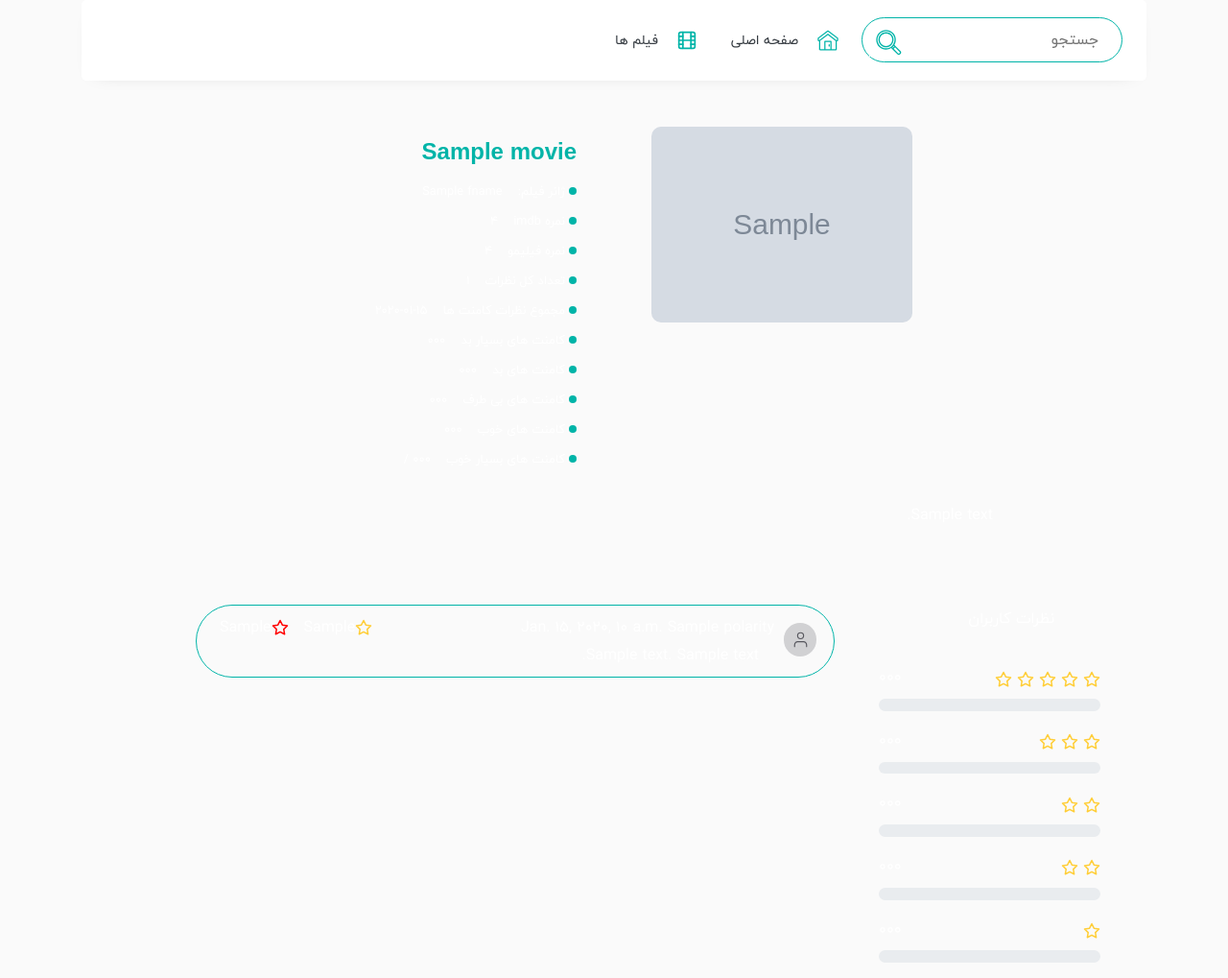
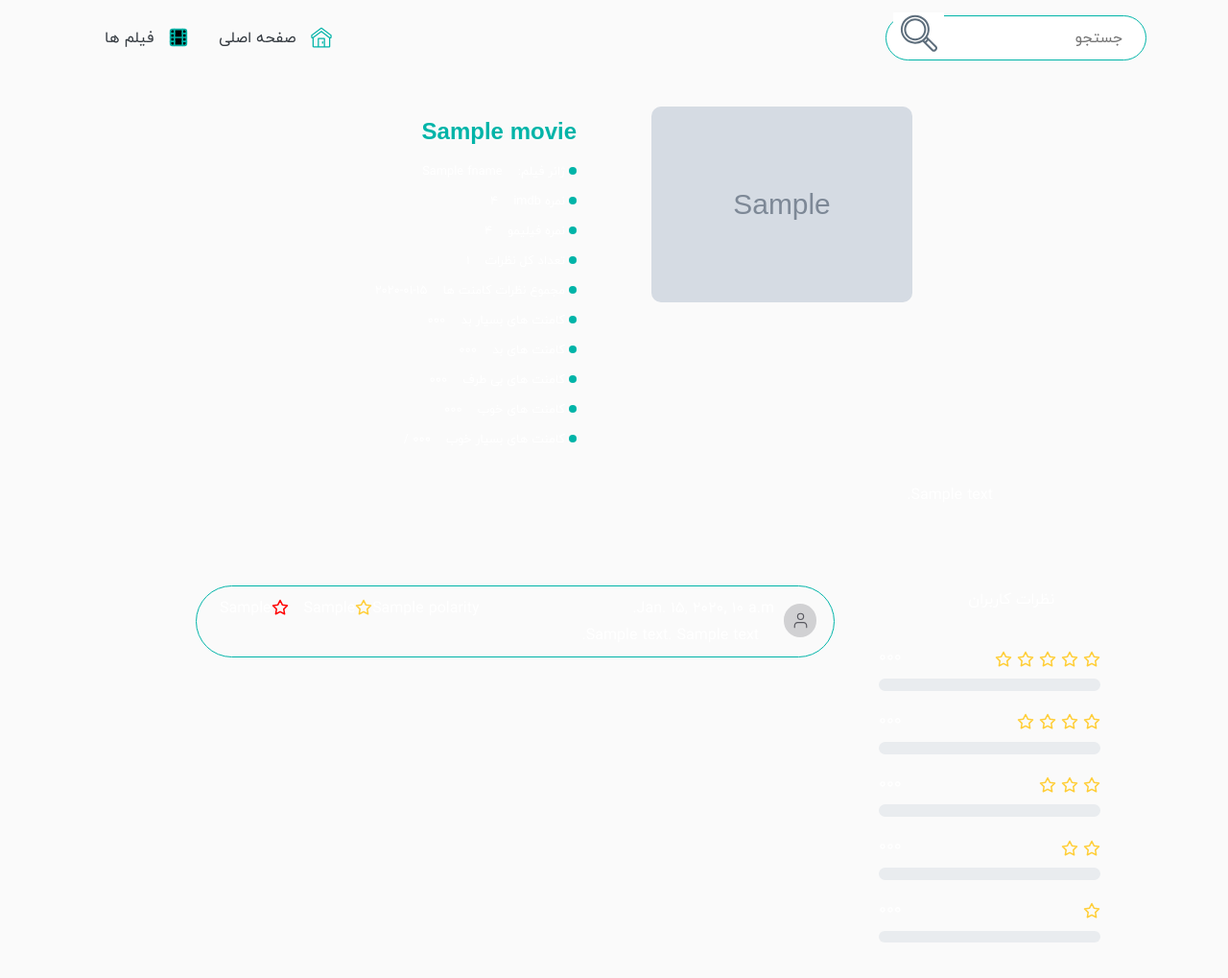
Before and after one commit to ruhollahmozafari/filimo_data_analyser, a Django app: template templates/movie_page.html in a window 1280 px wide. Shown: the whole page at 96% size. After the commit the page ends 982 px from the top, so only its background shows below. Run offline with Django 3.2, Linux system fonts and the light colour scheme; the template is opened without the code that fills it: most values are stand-ins (such as "Sample title", 1, 10 or a date in 2020); grey boxes marked "Sample" are stand-in pictures; data that the repository does not hold is empty; some libraries are stand-ins or nearby versions.

Commit message:
update in front

```diff
--- a/templates/movie_page.html
+++ b/templates/movie_page.html
@@ -25,23 +25,19 @@
 </head>
 
 <body>
-	<div class="container">
-		<nav class="navbar navbar-expand-lg ftco_navbar ftco-navbar-light" id="ftco-navbar">
-			<div class="container d-flex justify-content-between">
+    <nav>
+        <div class="container d-flex justify-content-between align-items-center mt-3">
             <form class="d-flex position-relative" action="{% url 'movie:search-results' %}" method="get">
                 <input class="py-2 px-4" style="width: 17rem; border: 1px solid #00B4A8; border-radius: 40px;" name = 'keywords' type="search" placeholder="جستجو" aria-label="Search">
                 <button class="position-absolute" style="bottom: .4rem; left: .5rem; background: #fff; border: none; color: #00B4A8;" type="submit">
-                        <svg width="28" height="28" viewBox="0 0 41 41" fill="none" xmlns="http://www.w3.org/2000/svg">
+                    <svg width="41" height="41" viewBox="0 0 41 41" fill="none" xmlns="http://www.w3.org/2000/svg">
                         <rect x="0.987793" y="0.751282" width="40" height="40" fill="white"/>
-                            <path fill-rule="evenodd" clip-rule="evenodd" d="M7.71911 25.8674C2.64229 20.7906 2.64229 12.5594 7.71911 7.4826C12.7959 2.40578 21.0271 2.40578 26.1039 7.4826C31.1807 12.5594 31.1807 20.7906 26.1039 25.8674C21.0271 30.9442 12.7959 30.9442 7.71911 25.8674ZM6.3049 6.06839C0.447033 11.9263 0.447033 21.4237 6.3049 27.2816C11.3106 32.2873 18.974 33.0155 24.753 29.4662L26.4574 31.1707L27.1646 31.8778L34.2356 38.9488C35.4072 40.1204 37.3067 40.1204 38.4783 38.9488L39.1854 38.2417C40.3569 37.0702 40.3569 35.1707 39.1854 33.9991L32.1143 26.928L31.4072 26.2209L29.7027 24.5164C33.252 18.7375 32.5238 11.0741 27.5181 6.06839C21.6602 0.210522 12.1628 0.210522 6.3049 6.06839ZM28.5264 26.1686C28.2122 26.552 27.8761 26.9236 27.5181 27.2816C27.1601 27.6396 26.7886 27.9757 26.4051 28.2899L27.1646 29.0493L29.2859 26.928L28.5264 26.1686ZM30.7001 28.3422L28.5788 30.4636L35.6498 37.5346C36.0404 37.9252 36.6735 37.9252 37.064 37.5346L37.7712 36.8275C38.1617 36.437 38.1617 35.8038 37.7712 35.4133L30.7001 28.3422ZM10.194 23.3925C6.48402 19.6825 6.48402 13.6675 10.194 9.95747C13.904 6.24749 19.9191 6.24749 23.629 9.95747C27.339 13.6675 27.339 19.6825 23.629 23.3925C19.9191 27.1025 13.904 27.1025 10.194 23.3925ZM8.77979 8.54326C4.28876 13.0343 4.28876 20.3157 8.77979 24.8067C13.2708 29.2977 20.5522 29.2977 25.0432 24.8067C29.5343 20.3157 29.5343 13.0343 25.0432 8.54326C20.5522 4.05223 13.2708 4.05223 8.77979 8.54326Z" fill="#00B4A8"/>
+                        <path fill-rule="evenodd" clip-rule="evenodd" d="M7.71911 25.8674C2.64229 20.7906 2.64229 12.5594 7.71911 7.4826C12.7959 2.40578 21.0271 2.40578 26.1039 7.4826C31.1807 12.5594 31.1807 20.7906 26.1039 25.8674C21.0271 30.9442 12.7959 30.9442 7.71911 25.8674ZM6.3049 6.06839C0.447033 11.9263 0.447033 21.4237 6.3049 27.2816C11.3106 32.2873 18.974 33.0155 24.753 29.4662L26.4574 31.1707L27.1646 31.8778L34.2356 38.9488C35.4072 40.1204 37.3067 40.1204 38.4783 38.9488L39.1854 38.2417C40.3569 37.0702 40.3569 35.1707 39.1854 33.9991L32.1143 26.928L31.4072 26.2209L29.7027 24.5164C33.252 18.7375 32.5238 11.0741 27.5181 6.06839C21.6602 0.210522 12.1628 0.210522 6.3049 6.06839ZM28.5264 26.1686C28.2122 26.552 27.8761 26.9236 27.5181 27.2816C27.1601 27.6396 26.7886 27.9757 26.4051 28.2899L27.1646 29.0493L29.2859 26.928L28.5264 26.1686ZM30.7001 28.3422L28.5788 30.4636L35.6498 37.5346C36.0404 37.9252 36.6735 37.9252 37.064 37.5346L37.7712 36.8275C38.1617 36.437 38.1617 35.8038 37.7712 35.4133L30.7001 28.3422ZM10.194 23.3925C6.48402 19.6825 6.48402 13.6675 10.194 9.95747C13.904 6.24749 19.9191 6.24749 23.629 9.95747C27.339 13.6675 27.339 19.6825 23.629 23.3925C19.9191 27.1025 13.904 27.1025 10.194 23.3925ZM8.77979 8.54326C4.28876 13.0343 4.28876 20.3157 8.77979 24.8067C13.2708 29.2977 20.5522 29.2977 25.0432 24.8067C29.5343 20.3157 29.5343 13.0343 25.0432 8.54326C20.5522 4.05223 13.2708 4.05223 8.77979 8.54326Z" fill="#5E6E7C"/>
                     </svg>
                 </button>
             </form>
-				<button class="navbar-toggler" type="button" data-toggle="collapse" data-target="#ftco-nav" aria-controls="ftco-nav" aria-expanded="false" aria-label="Toggle navigation">
-					<span class="fa fa-bars"></span> Menu
-				</button>
-				<div class="collapse navbar-collapse" id="ftco-nav">
-					<ul class="navbar-nav ml-auto mr-md-3">
+            <div>
+                <ul class="d-flex justify-content-end m-0">
                     <li class="nav-item active d-flex justify-content-center align-items-center px-2">
                         <svg width="22" height="22" viewBox="0 0 36 35" fill="none" xmlns="http://www.w3.org/2000/svg">
                             <path fill-rule="evenodd" clip-rule="evenodd" d="M19.2073 1.29021C18.4818 0.756781 17.4938 0.75678 16.7682 1.29021L1.11725 12.7971C0.721499 13.0881 0.487793 13.55 0.487793 14.0412L0.487797 17.6272C0.487798 18.4799 1.17912 19.1713 2.03191 19.1713H2.84073V33.0683C2.84073 33.9211 3.53206 34.6124 4.38485 34.6124H11.8113H12.2718H23.6496V34.6115C23.6675 34.6121 23.6856 34.6124 23.7037 34.6124H31.5907C32.4435 34.6124 33.1349 33.9211 33.1349 33.0683V19.1713H33.9437C34.7965 19.1713 35.4878 18.4799 35.4878 17.6271V14.0412C35.4878 13.55 35.2541 13.0881 34.8583 12.7971L19.2073 1.29021ZM22.1596 32.5536H13.816V20.2007H22.1596V32.5536ZM17.9878 2.94896L33.429 14.3016V17.1124H32.2381L18.6198 6.52046L17.9992 6.03775L17.3701 6.5095L3.23289 17.1124H2.54662L2.54662 14.3016L17.9878 2.94896ZM4.89956 18.436L17.9764 8.62832L31.076 18.8169V32.5536H24.2184V19.686C24.2184 18.8332 23.5271 18.1419 22.6743 18.1419H13.3013C12.4485 18.1419 11.7571 18.8332 11.7571 19.686V32.5536H4.89956V18.436ZM21.1406 25.1755C21.1406 24.595 20.6701 24.1245 20.0897 24.1245C19.5093 24.1245 19.0387 24.595 19.0387 25.1755V27.2774C19.0387 27.8578 19.5093 28.3283 20.0897 28.3283C20.6701 28.3283 21.1406 27.8578 21.1406 27.2774V25.1755Z" fill="#00B4A8"/>
@@ -49,7 +45,7 @@
                         <a href="/list/" class="nav-link text-dark">صفحه اصلی</a>
                     </li>
                     <li class="nav-item d-flex justify-content-start align-items-center px-2">
-                            <svg width="20" height="20" viewBox="0 0 24 24" fill="none" xmlns="http://www.w3.org/2000/svg">
+                        <svg width="20" height="20" viewBox="0 0 24 24" fill="black" xmlns="http://www.w3.org/2000/svg">
                             <path d="M19.82 2H4.18C2.97602 2 2 2.97602 2 4.18V19.82C2 21.024 2.97602 22 4.18 22H19.82C21.024 22 22 21.024 22 19.82V4.18C22 2.97602 21.024 2 19.82 2Z" stroke="#00B4A8" stroke-width="2" stroke-linecap="round" stroke-linejoin="round"/>
                             <path d="M7 2V22" stroke="#00B4A8" stroke-width="2" stroke-linecap="round" stroke-linejoin="round"/>
                             <path d="M17 2V22" stroke="#00B4A8" stroke-width="2" stroke-linecap="round" stroke-linejoin="round"/>
@@ -65,6 +61,7 @@
             </div>
         </div>
     </nav>
+	<div class="container">
 
       <div  class="d-flex justify-content-center py-4  mt-4" style="gap: 3rem;">
           <div class="col-4">
@@ -185,6 +182,9 @@
                             <svg width="18" height="18" viewBox="0 0 24 24" fill="none" xmlns="http://www.w3.org/2000/svg">
                                 <path d="M12 2L15.09 8.26L22 9.27L17 14.14L18.18 21.02L12 17.77L5.82 21.02L7 14.14L2 9.27L8.91 8.26L12 2Z" stroke="#FFCE38" stroke-width="2" stroke-linecap="round" stroke-linejoin="round"/>
                             </svg>
+                            <svg width="18" height="18" viewBox="0 0 24 24" fill="none" xmlns="http://www.w3.org/2000/svg">
+                                <path d="M12 2L15.09 8.26L22 9.27L17 14.14L18.18 21.02L12 17.77L5.82 21.02L7 14.14L2 9.27L8.91 8.26L12 2Z" stroke="#FFCE38" stroke-width="2" stroke-linecap="round" stroke-linejoin="round"/>
+                            </svg>
                         </div>
                         <p class="m-0">{{movie.number_good_comment}}</p>
                     </div>
@@ -195,6 +195,9 @@
                 <div>
                     <div class="d-flex justify-content-between">
                         <div>
+                            <svg width="18" height="18" viewBox="0 0 24 24" fill="none" xmlns="http://www.w3.org/2000/svg">
+                                <path d="M12 2L15.09 8.26L22 9.27L17 14.14L18.18 21.02L12 17.77L5.82 21.02L7 14.14L2 9.27L8.91 8.26L12 2Z" stroke="#FFCE38" stroke-width="2" stroke-linecap="round" stroke-linejoin="round"/>
+                            </svg>
                             <svg width="18" height="18" viewBox="0 0 24 24" fill="none" xmlns="http://www.w3.org/2000/svg">
                                 <path d="M12 2L15.09 8.26L22 9.27L17 14.14L18.18 21.02L12 17.77L5.82 21.02L7 14.14L2 9.27L8.91 8.26L12 2Z" stroke="#FFCE38" stroke-width="2" stroke-linecap="round" stroke-linejoin="round"/>
                             </svg>
@@ -252,8 +255,9 @@
                 </div>
                 <div class="w-100">
                     <div class="d-flex justify-content-between">
-                        <p class="m-0"> {{ comment.date}} {{ comment.polarity }} </p>
+                        <p class="m-0"> {{ comment.date}} </p>
                         <div class="d-flex align-items-center m-0 px-3" style="gap: '1rem">
+                            <p style="margin: 0">{{ comment.polarity }} </p>
                             <svg width="18" height="18" viewBox="0 0 24 24" fill="none" xmlns="http://www.w3.org/2000/svg">
                                 <path d="M12 2L15.09 8.26L22 9.27L17 14.14L18.18 21.02L12 17.77L5.82 21.02L7 14.14L2 9.27L8.91 8.26L12 2Z" stroke="#FFCE38" stroke-width="2" stroke-linecap="round" stroke-linejoin="round"/>
                             </svg>
@@ -263,6 +267,7 @@
                                 <path d="M12 2L15.09 8.26L22 9.27L17 14.14L18.18 21.02L12 17.77L5.82 21.02L7 14.14L2 9.27L8.91 8.26L12 2Z" stroke="red" stroke-width="2" stroke-linecap="round" stroke-linejoin="round"/>
                             </svg>
                             <p style="margin: 0;">{{comment.vote_down}} </p>
+
                         </div>
                     </div>
                     <p class="m-0" style="padding:  0 1rem; text-align: right;"> {{ comment.text }} {{ comment.e_text}}</p>
```
Also changed, not shown: movie/views.py (+6 -9 lines), uni/settings.py (+21 -21 lines). Lines whose indentation alone changed are shown as unchanged.
